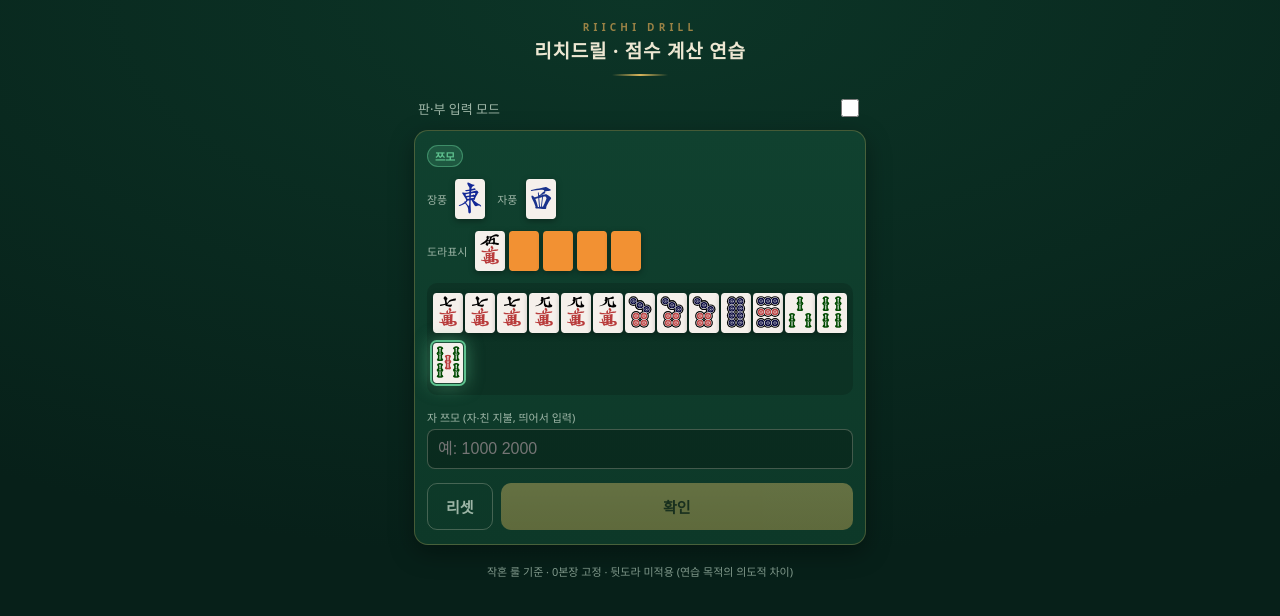
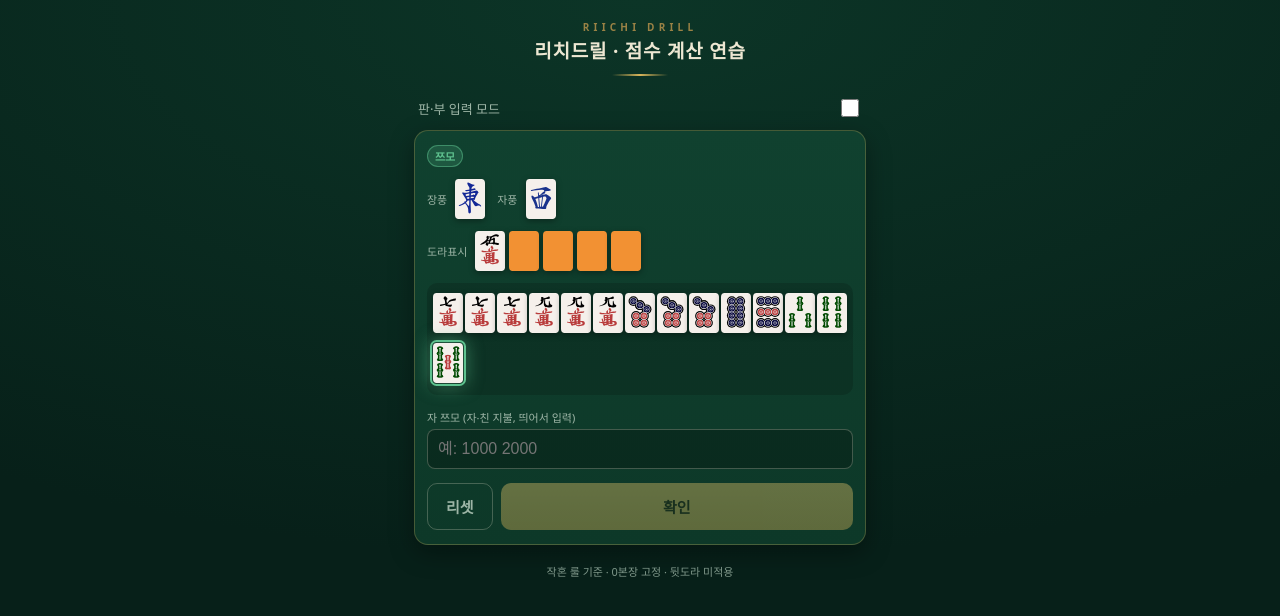
Before and after one commit to manbo-park/ronnya, a React (Vite) app: page / in a window 1280 px wide. Shown: the top 616 px of the page. Built offline with nearby package versions, Linux system fonts and the light colour scheme.

Commit message:
fix: 불필요 문구 제거

```diff
--- a/src/App.tsx
+++ b/src/App.tsx
@@ -40,9 +40,7 @@ export default function App() {
 
             <ScoreTrainer hanFuMode={hanFuMode} />
 
-            <footer className="app-footer">
-                작혼 룰 기준 · 0본장 고정 · 뒷도라 미적용 (연습 목적의 의도적 차이)
-            </footer>
+            <footer className="app-footer">작혼 룰 기준 · 0본장 고정 · 뒷도라 미적용</footer>
         </div>
     );
 }
```
